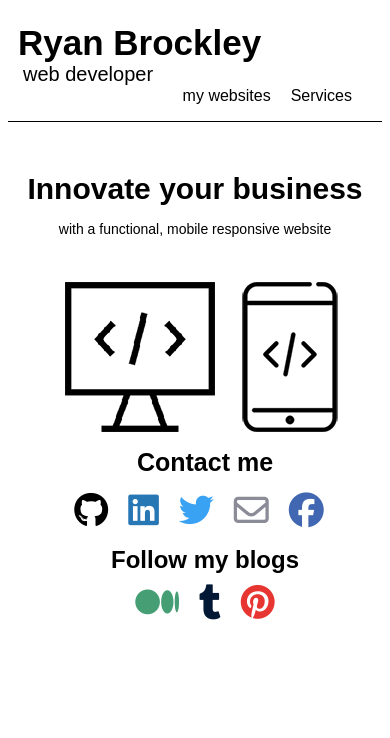
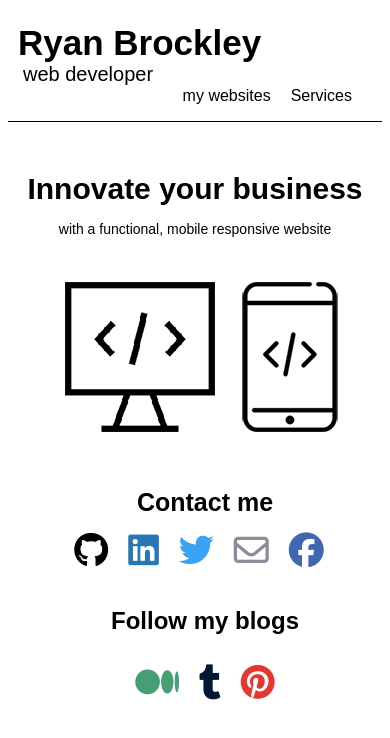
Before and after one commit to RyBrockers/ryan-brockley-web-developer, a plain HTML site: page public/index.html in a window 390 px wide. Drawn offline with Linux system fonts and the light colour scheme.

Commit message:
changed styles on mobile screens

```diff
--- a/public/styles.css
+++ b/public/styles.css
@@ -344,7 +344,7 @@ footer {
     align-items: center;
     flex-direction: row;
     position: relative;
-    top: 90px;
+    top: 170px;
     left: 10px;
     margin-bottom: 2%;
   }
@@ -355,7 +355,7 @@ footer {
     align-items: center;
     flex-direction: row;
     position: relative;
-    top: 99px;
+    top: 160px;
     left: 10px;
   }
   .icons {
@@ -364,13 +364,13 @@ footer {
     align-items: center;
     flex-direction: row;
     position: relative;
-    top: 100px;
+    top: 140px;
     left: 4px;
     font-size: 35px;
   }
   .find-me h2 {
     position: relative;
-    top: 105px;
+    top: 145px;
     text-align: center;
     font-size: 25px;
     left: 10px;
```
